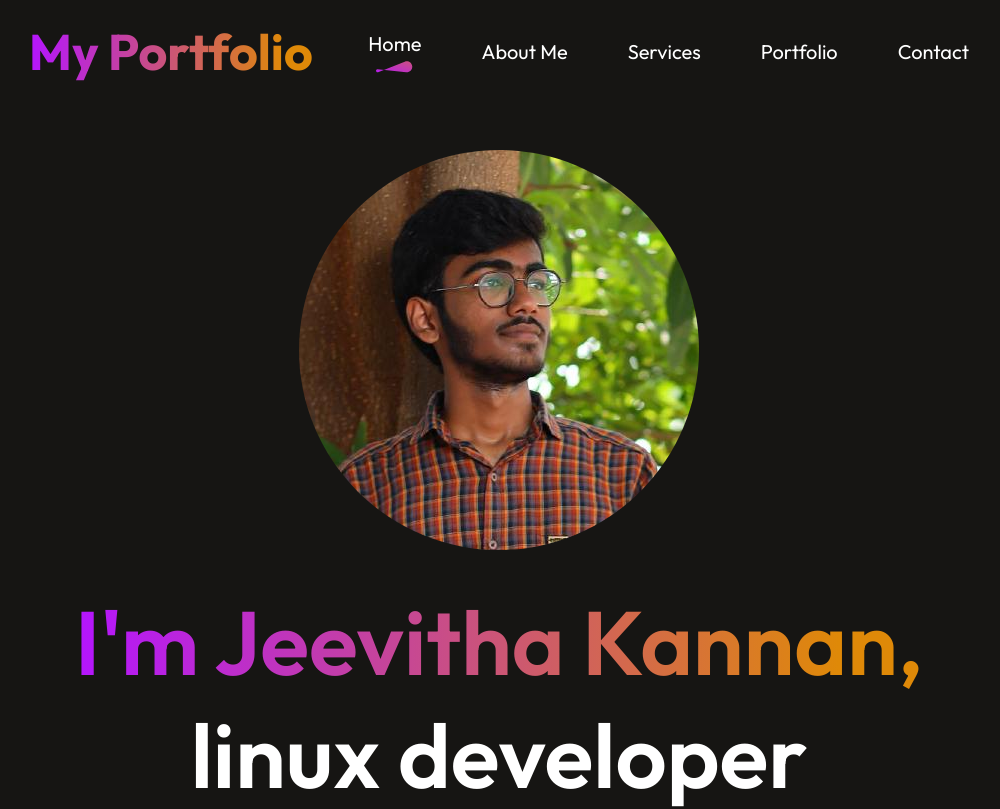
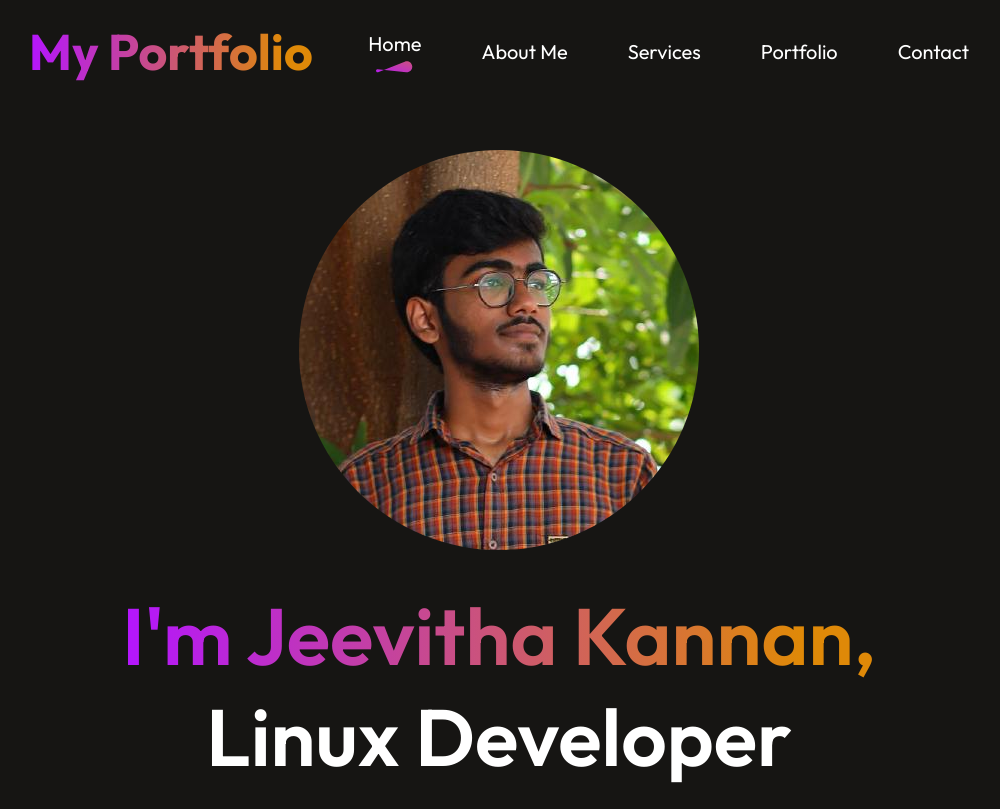
Before and after one commit to Udhayaa2202/jeeva_portfolio, a React (Vite) app: page / in a window 1280 px wide. Shown: the top 809 px of the page, without its empty margins (141-1141 px from the left). Built offline with nearby package versions, Linux system fonts and the light colour scheme.

Commit message:
Home page

```diff
--- a/src/Components/Hero/Hero.css
+++ b/src/Components/Hero/Hero.css
@@ -12,7 +12,7 @@
 .hero h1{
     text-align: center;
     width: 70%;
-    font-size: 90px;
+    font-size: 80px;
     font-weight: 600;
 }
 
--- a/src/Components/Hero/Hero.jsx
+++ b/src/Components/Hero/Hero.jsx
@@ -7,7 +7,7 @@ const Hero = () => {
   return (
     <div id='home' className='hero'>
       <img src= {jeeva} alt="" />
-      <h1><span>I'm Jeevitha Kannan,</span> linux developer</h1>
+      <h1><span>I'm Jeevitha Kannan,</span> Linux Developer</h1>
       <p>Lorem ipsum dolor sit amet consectetur adipisicing elit. Eos error qui nobis! Eum voluptate temporibus eveniet molestiae, tenetur quas laborum quaerat assumenda nulla odio suscipit pariatur quisquam modi voluptatum. Doloremque.</p>
       <div className="hero-action">
         <div className="hero-connect"><AnchorLink className='anchor-link' offset={50} href='#contact'>Connect With Me</AnchorLink></div>
```
